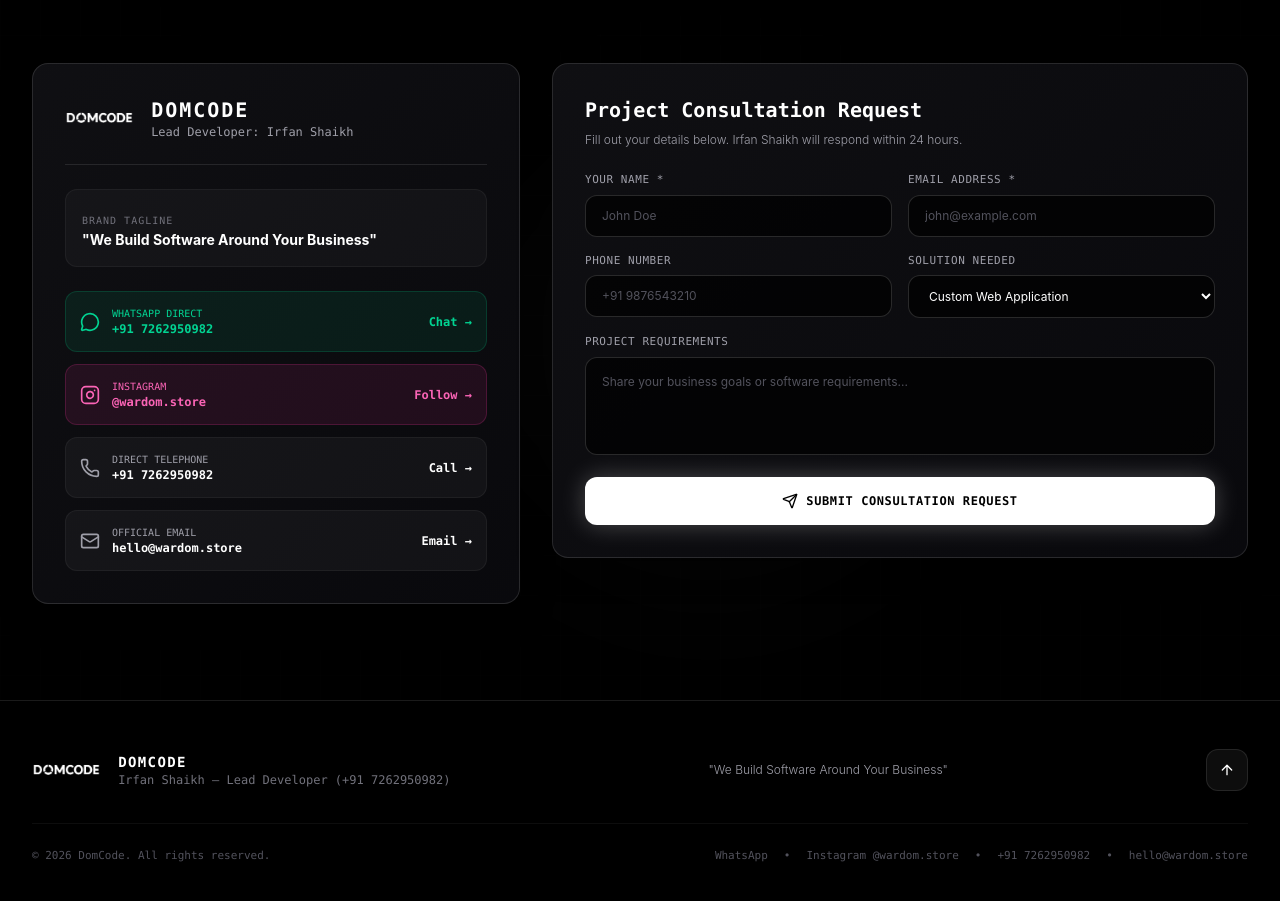
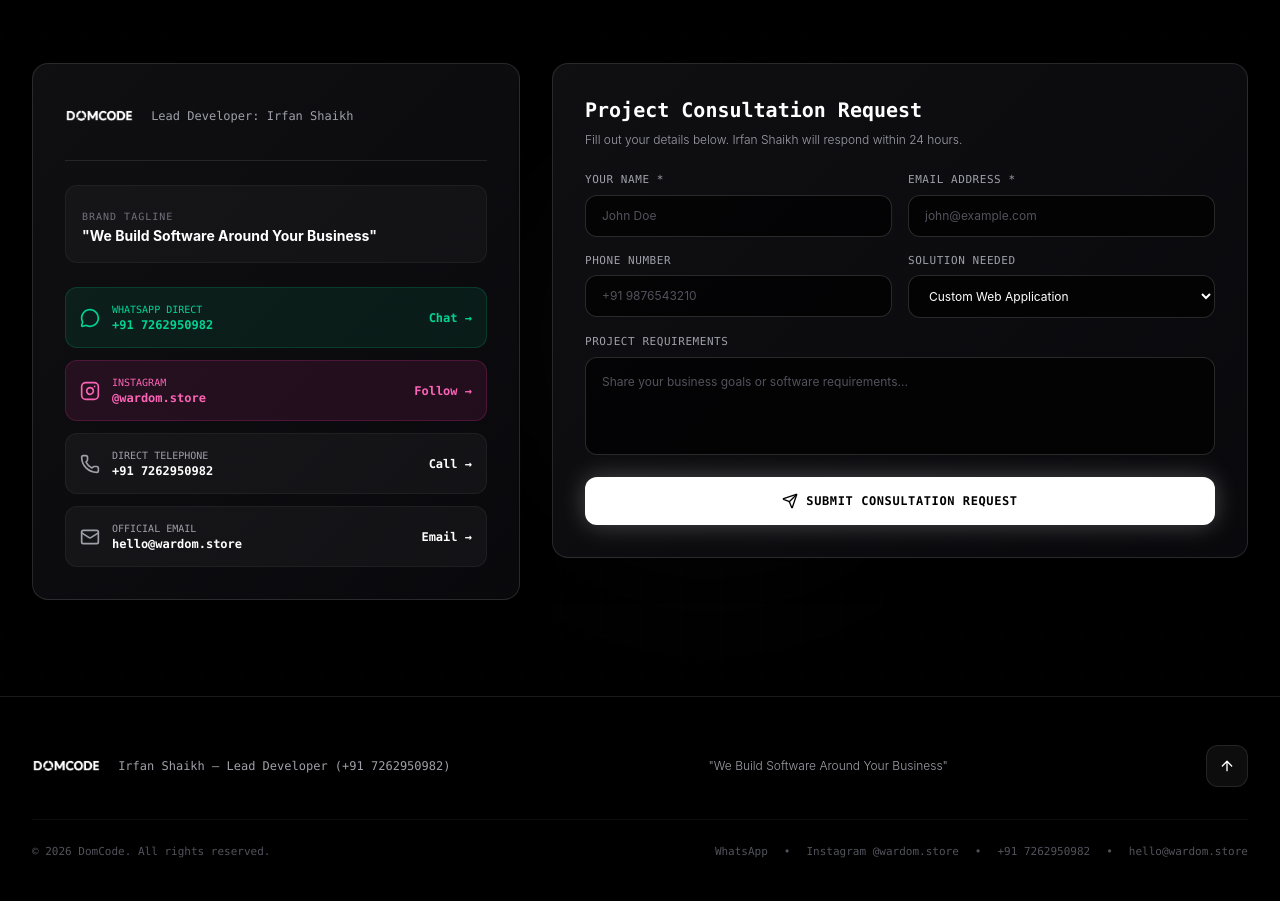
Before and after one commit to Irfanshkhdev/domcode, a React (Vite) app: page / in a window 1280 px wide. Shown: the part 4306-5207 px from the top of the page. Built offline with nearby package versions, Linux system fonts and the light colour scheme.

Commit message:
Remove redundant DOMCODE text next to domcodelogo.png image

```diff
--- a/src/components/ContactSection.jsx
+++ b/src/components/ContactSection.jsx
@@ -180,8 +180,7 @@ export default function ContactSection() {
               <div className="flex items-center space-x-4 pb-6 border-b border-white/10">
                 <img src="/domcodelogo.png" alt="DomCode Logo" className="h-10 w-auto object-contain brightness-110" />
                 <div>
-                  <h3 className="text-xl font-bold font-mono text-white tracking-widest">DOMCODE</h3>
-                  <p className="text-xs text-zinc-400 font-mono">Lead Developer: Irfan Shaikh</p>
+                  <p className="text-xs text-zinc-400 font-mono font-medium">Lead Developer: Irfan Shaikh</p>
                 </div>
               </div>
 
--- a/src/components/Footer.jsx
+++ b/src/components/Footer.jsx
@@ -17,10 +17,7 @@ export default function Footer({ onBackToHome }) {
         >
           <img src="/domcodelogo.png" alt="DomCode Logo" className="h-10 w-auto object-contain brightness-110" />
           <div>
-            <div className="text-white font-bold font-mono text-sm tracking-widest uppercase">
-              DOMCODE
-            </div>
-            <div className="text-xs font-mono text-zinc-500">
+            <div className="text-xs font-mono text-zinc-400 font-medium">
               Irfan Shaikh — Lead Developer (+91 7262950982)
             </div>
           </div>
```
